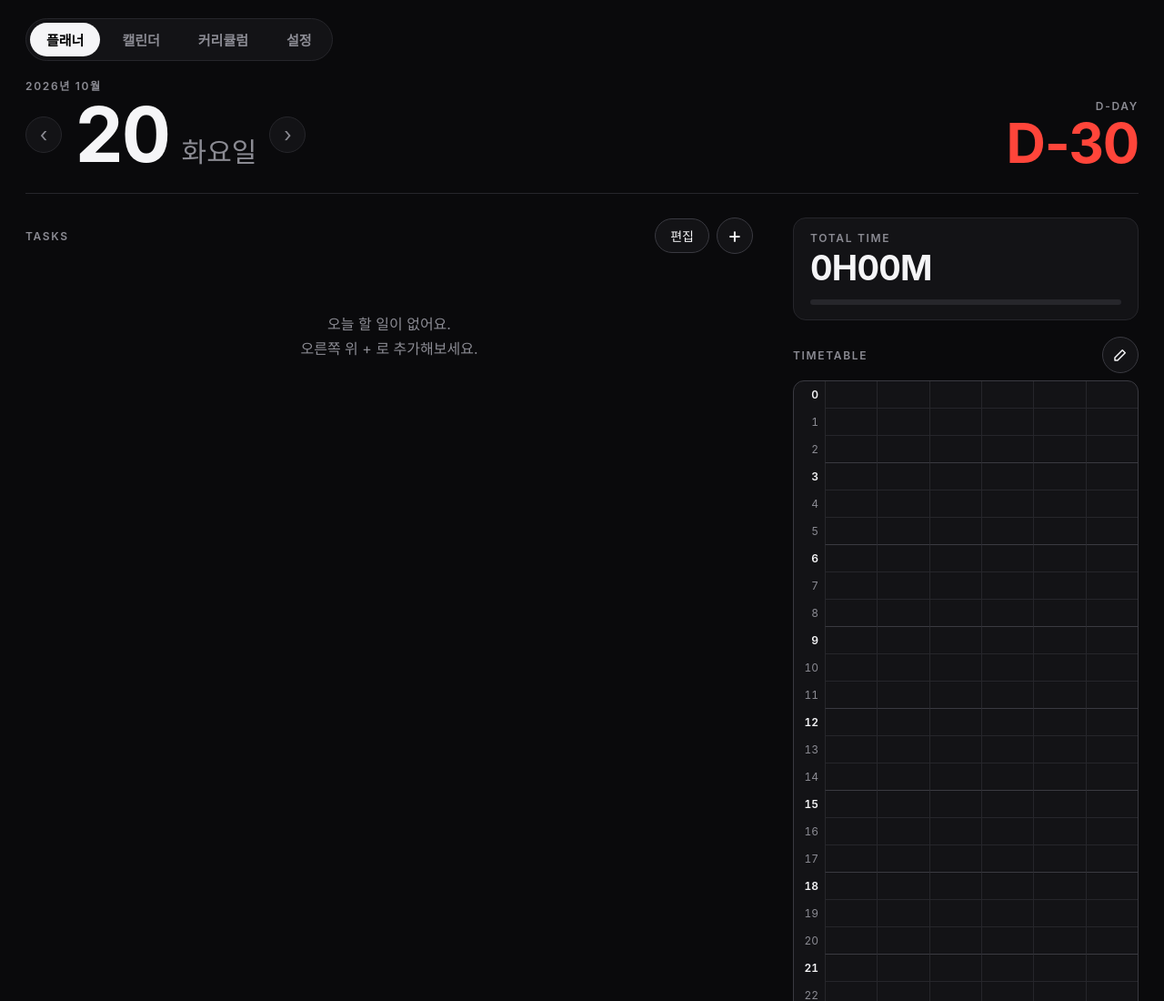
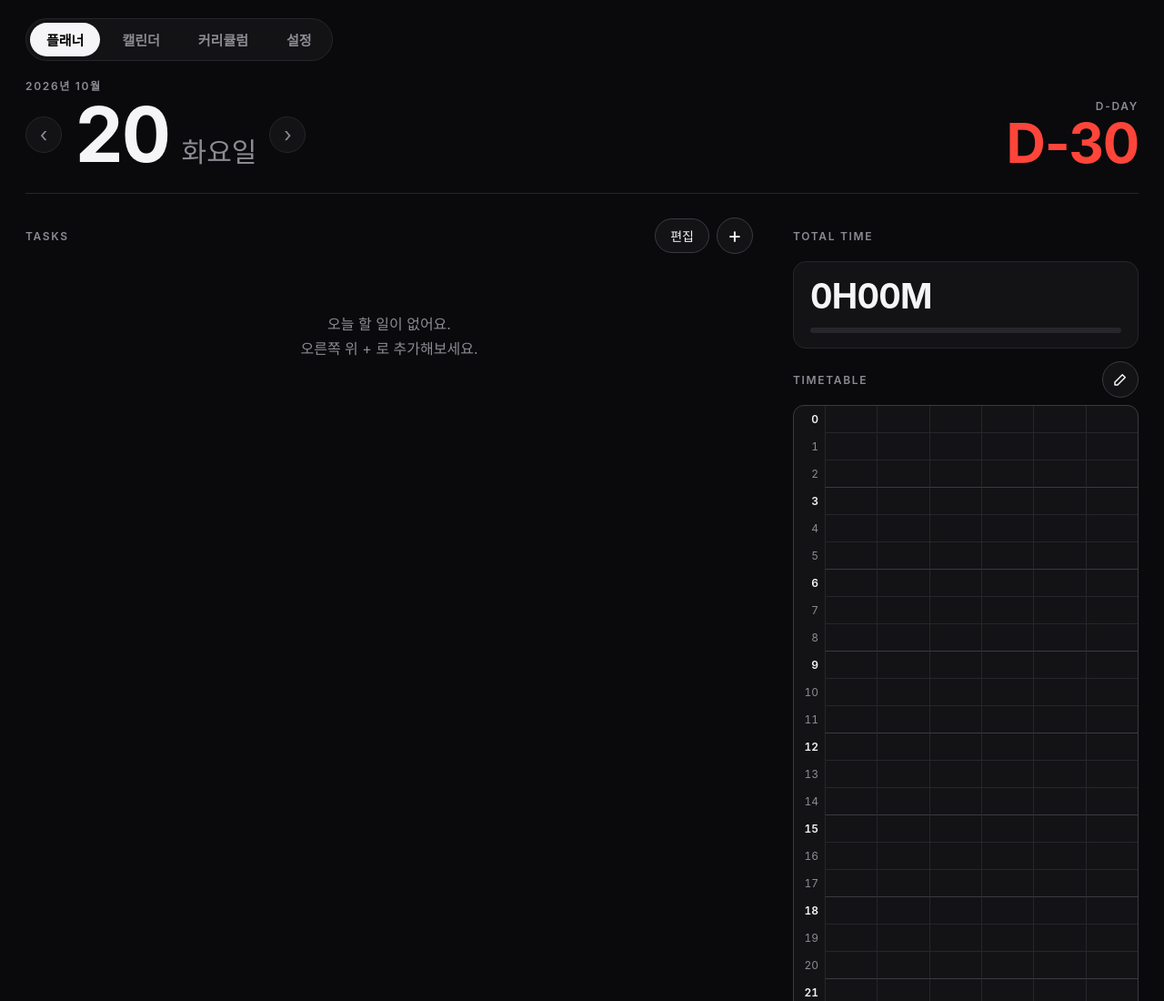
Before and after one commit to Lixhixm/study-planner, a website built with Vite: page index.html in a window 1280 px wide. Shown: the top 1100 px of the page at 91% size. Built offline with nearby package versions, Linux system fonts and the light colour scheme.

Commit message:
TOTAL TIME label outside box
Co-Authored-By: Claude Sonnet 5.5 <noreply@anthropic.com>

```diff
--- a/src/main.ts
+++ b/src/main.ts
@@ -307,7 +307,8 @@ function render() {
         ${rows}
       </div>
       <div class="right">
-        <div class="total"><div><div class="label">TOTAL TIME</div><b>${fmt(total)}</b></div><div class="bar">${bar}</div></div>
+        <div class="head"><div class="label">TOTAL TIME</div></div>
+        <div class="total"><b>${fmt(total)}</b><div class="bar">${bar}</div></div>
         <div class="head"><div class="label">TIMETABLE</div><button class="add" id="pt" aria-label="칠하기">${painting ? "×" : TYPES.problem.icon}</button></div>
         ${toolsBox}
         <div class="ttwrap" id="ttwrap"><div class="tt${painting && paintMode ? " paint" : ""}" id="tt">${grid}</div></div>
--- a/src/style.css
+++ b/src/style.css
@@ -22,7 +22,7 @@ button { font: inherit; color: inherit; }
 
 /* 본문 */
 .main { display: grid; grid-template-columns: minmax(0, 1fr) clamp(300px, 38vw, 380px); gap: clamp(20px, 3.5vw, 44px); margin-top: 26px; align-items: start; }
-.head { display: flex; justify-content: space-between; align-items: center; margin-bottom: 8px; position: relative; }
+.head { display: flex; justify-content: space-between; align-items: center; margin-bottom: 8px; position: relative; min-height: 40px; }
 .add { width: 40px; height: 40px; border-radius: 50%; border: 1px solid var(--line2); background: var(--card); font-size: 24px; line-height: 1; cursor: pointer; }
 .add:active { background: var(--line); }
 
@@ -49,8 +49,8 @@ form button { background: var(--accent); border-color: var(--accent); font-weigh
 
 /* 오른쪽 패널 */
 .right { display: flex; flex-direction: column; }
-.total { background: var(--card); border: 1px solid var(--line); border-radius: 14px; padding: 14px 18px 16px; margin-bottom: 18px; }
-.total b { display: block; font-size: 38px; font-weight: 700; letter-spacing: -.02em; margin-top: 2px; font-variant-numeric: tabular-nums; }
+.total { background: var(--card); border: 1px solid var(--line); border-radius: 14px; padding: 14px 18px 16px; margin-bottom: 14px; }
+.total b { display: block; font-size: 38px; font-weight: 700; letter-spacing: -.02em; font-variant-numeric: tabular-nums; }
 .bar { display: flex; height: 6px; border-radius: 3px; overflow: hidden; background: var(--line); margin-top: 12px; gap: 2px; }
 .tools { display: flex; flex-wrap: wrap; gap: 6px; padding: 10px 0 12px; position: sticky; top: 0; z-index: 2; background: var(--bg); }
 .tool { display: flex; align-items: center; gap: 6px; background: var(--card); border: 1px solid var(--line2); border-radius: 999px; padding: 7px 12px; font-size: 14px; cursor: pointer; }
```
